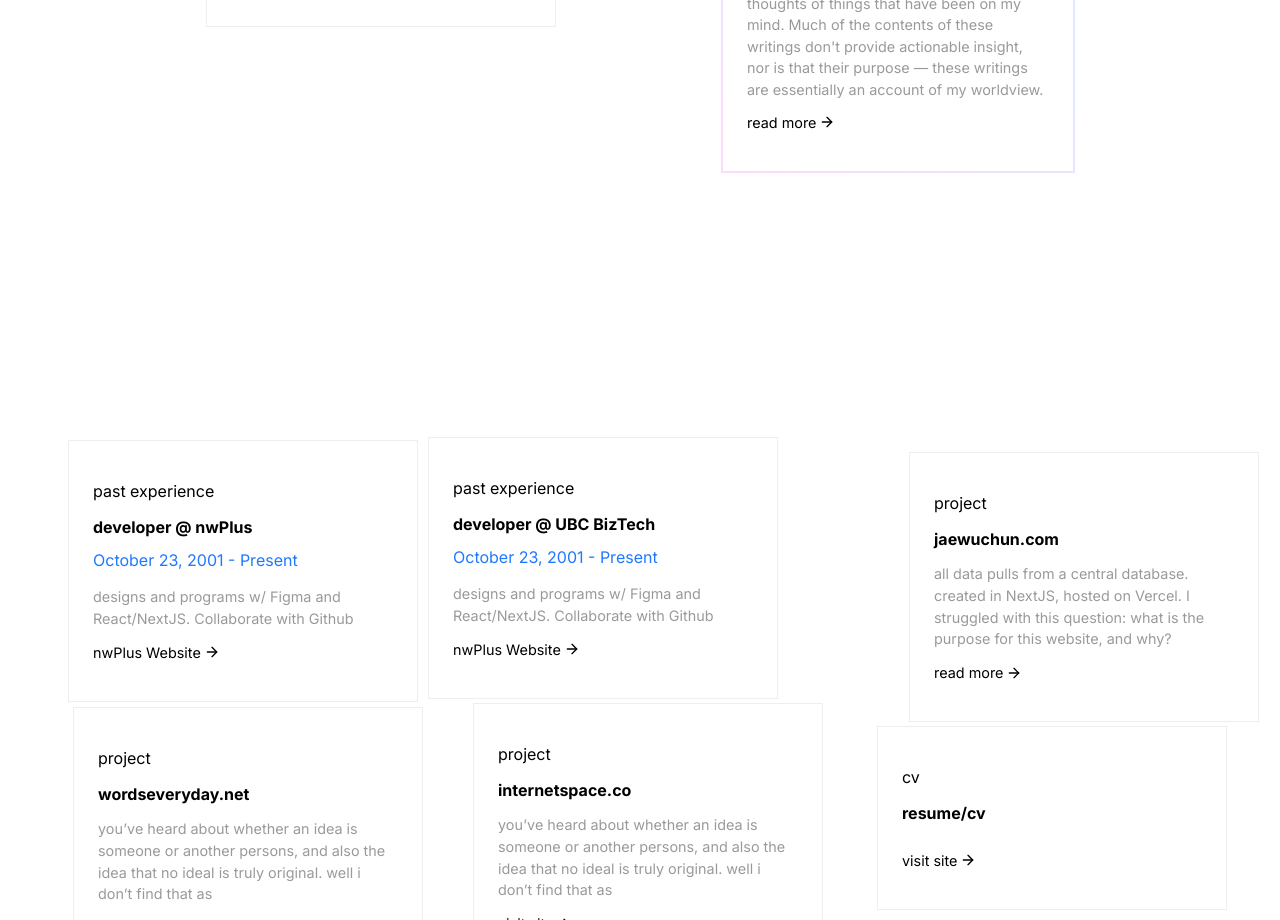
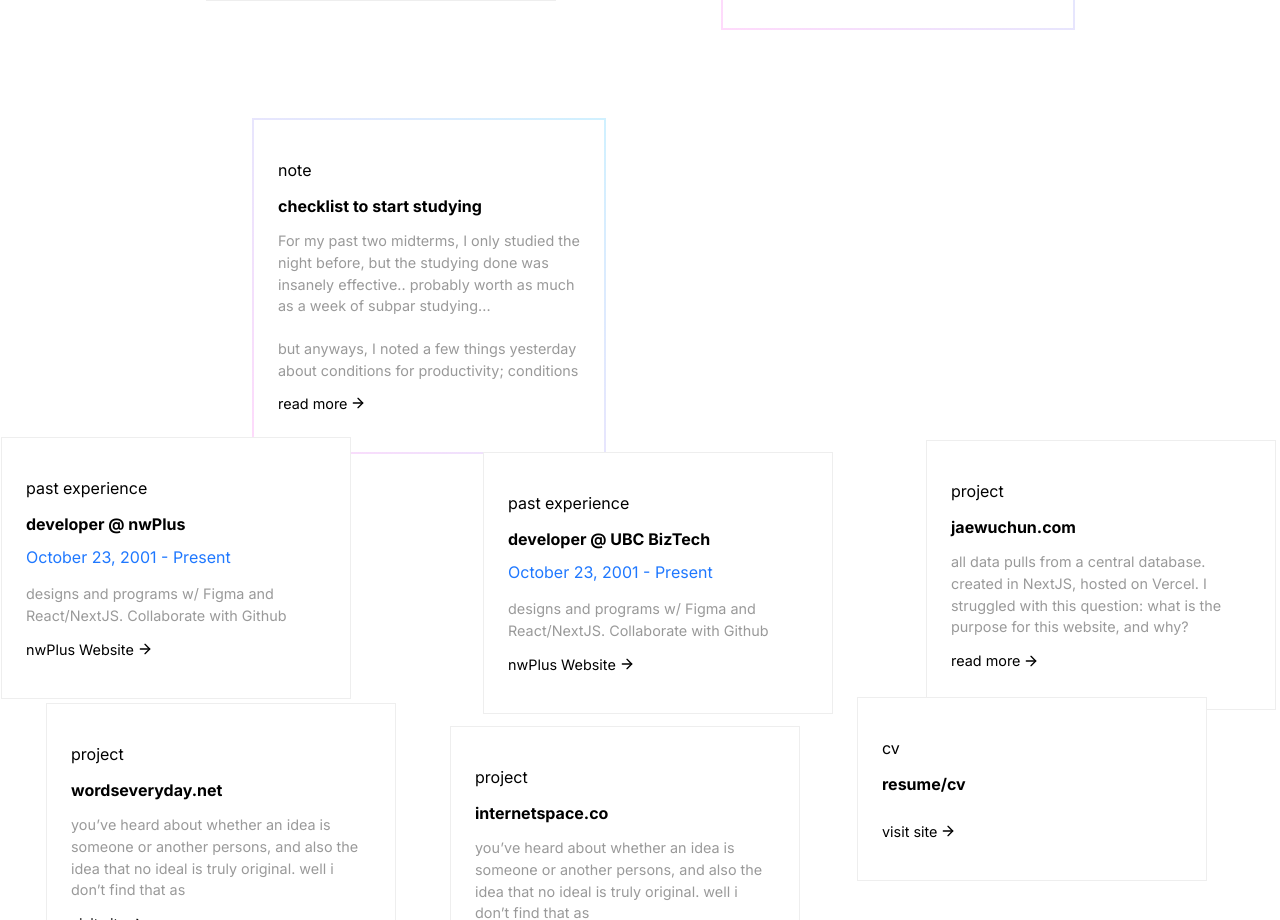
Before and after one commit to naijwu/canvas, a Next.js app: page / in a window 1280 px wide. Shown: the part 1140-2060 px from the top of the page. Built offline with nearby package versions, Linux system fonts and the light colour scheme.

Commit message:
added note

```diff
--- a/brain.js
+++ b/brain.js
@@ -59,6 +59,33 @@ const CARDS = [
             writings don't provide actionable insight, nor is that their purpose &mdash; these writings
             are essentially an account of my worldview.
             <br/><br/>Thoughts-mind -> elements-screen -> components-worldview`,
+        link: "",
+        date: "",
+    },
+    {
+        category: "note",
+        title: "checklist to start studying",
+        linkText: "read more",
+        isSpecial: true,
+        content: `
+            For my past two midterms, I only studied the night before, but the studying done was
+            insanely effective.. probably worth as much as a week of subpar studying...
+            <br/><br/>
+            but anyways, I noted a few things yesterday about conditions for productivity;
+            conditions to get me to study this effectively:
+            <br/><br/>
+            <ul>
+                <li>feel the need to study (time pressure, day before exam; push/desire to direct energy towards studying)</li>
+                <li>know what to study (where to specifically direct energy from the point above)</li>
+                <li>access to <strong>effective</strong> and <strong>helpful</strong> resources to study
+                    (e.g. not lecture recordings, concise & well-written textbooks, yt videos)</li>
+                <li>"wins" in studying; studying breakthroughs (to overcome fatigue of studying; signal to yourself
+                    that you're making actual progress towards your goal of studying)</li>
+                <li>fuel for studying (corollary to "wins"), e.g. water, food</li>
+                <li>peace</li>
+                <li>know when to rest (micro breaks throughout, longer breaks after sessions)</li>
+            </ul>
+        `,
         link: "",
         date: "",
     },
```
